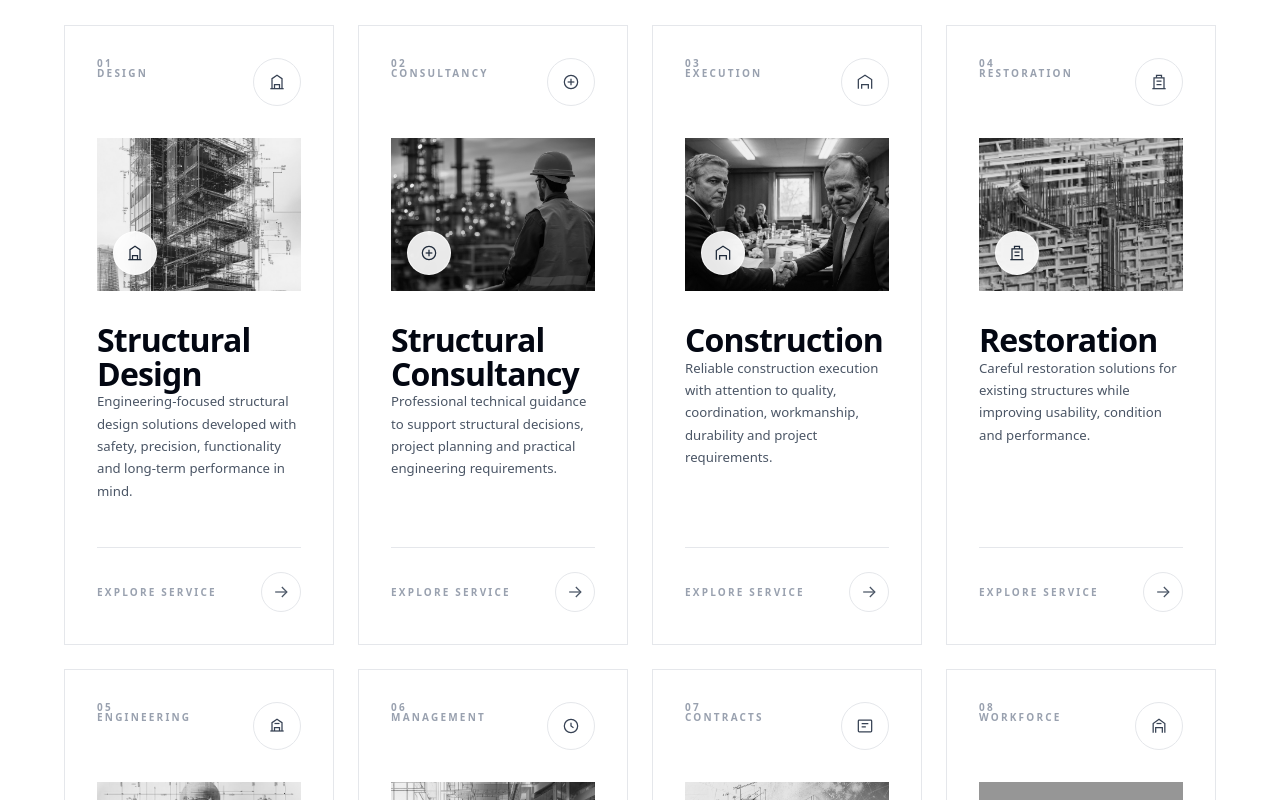
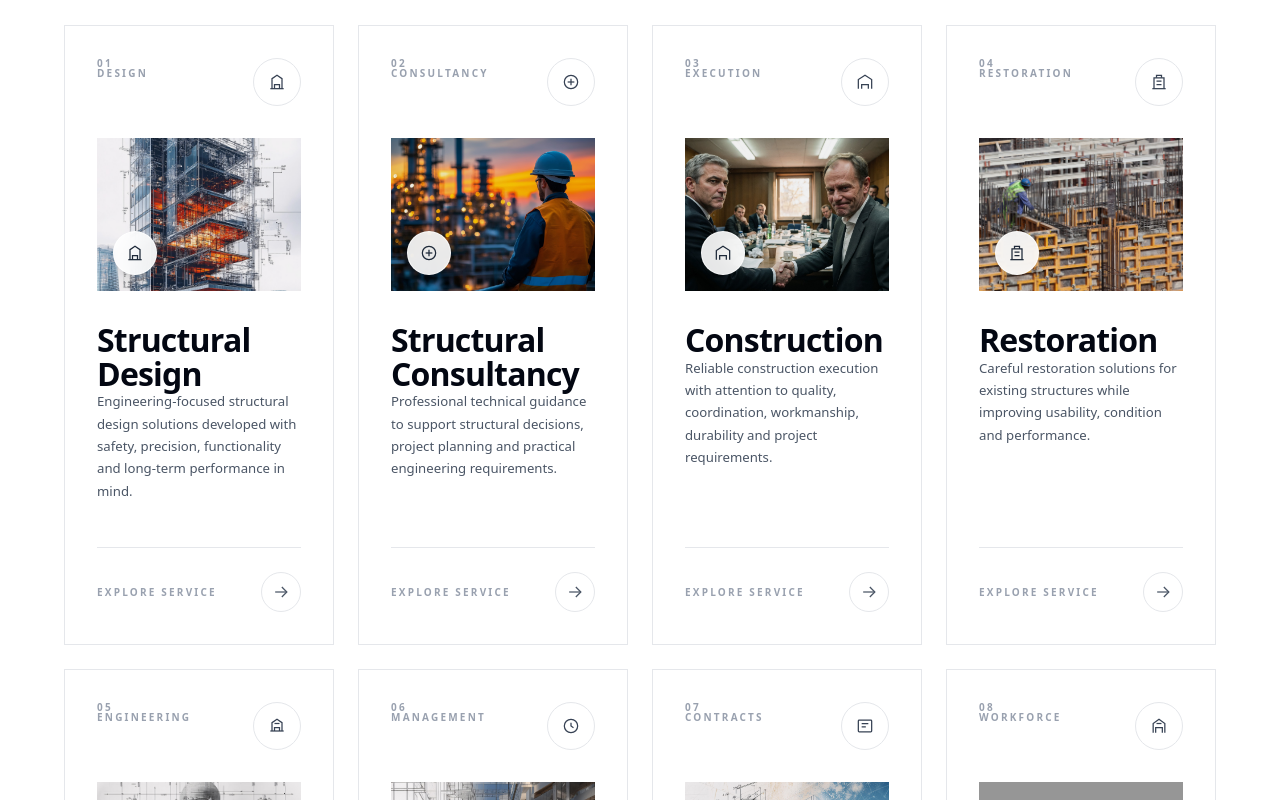
Before and after one commit to Sumolegen/Construction-Website, a Next.js app: page /services in a window 1280 px wide. Shown: the part 1280-2080 px from the top of the page. Built offline with nearby package versions, Linux system fonts and the light colour scheme; grey boxes are pictures that could not be loaded.

Commit message:
ServiceCard-updated

```diff
--- a/src/Components/cards/ServiceCard.tsx
+++ b/src/Components/cards/ServiceCard.tsx
@@ -181,13 +181,13 @@ export default function ServiceCard({
             src={image}
             alt={title}
             fill
-            sizes="(max-width: 640px) 100vw, (max-width: 1024px) 50vw, 33vw"
-            className="object-cover grayscale transition-transform duration-700 ease-out group-hover:scale-105"
+            sizes="(max-width: 640px) 100vw, (max-width: 1024px) 50vw, 25vw"
+            className="object-cover transition-transform duration-700 ease-out group-hover:scale-105"
           />
 
           <div
             aria-hidden="true"
-            className="absolute inset-0 bg-black/5 transition-opacity duration-500 group-hover:bg-transparent"
+            className="absolute inset-0 bg-black/5 transition-opacity duration-500 group-hover:bg-black/0"
           />
 
           <div className="absolute bottom-4 left-4 flex h-11 w-11 items-center justify-center rounded-full border border-white/70 bg-white/90 text-gray-800 shadow-lg backdrop-blur-sm transition-transform duration-500 group-hover:scale-110">
```
